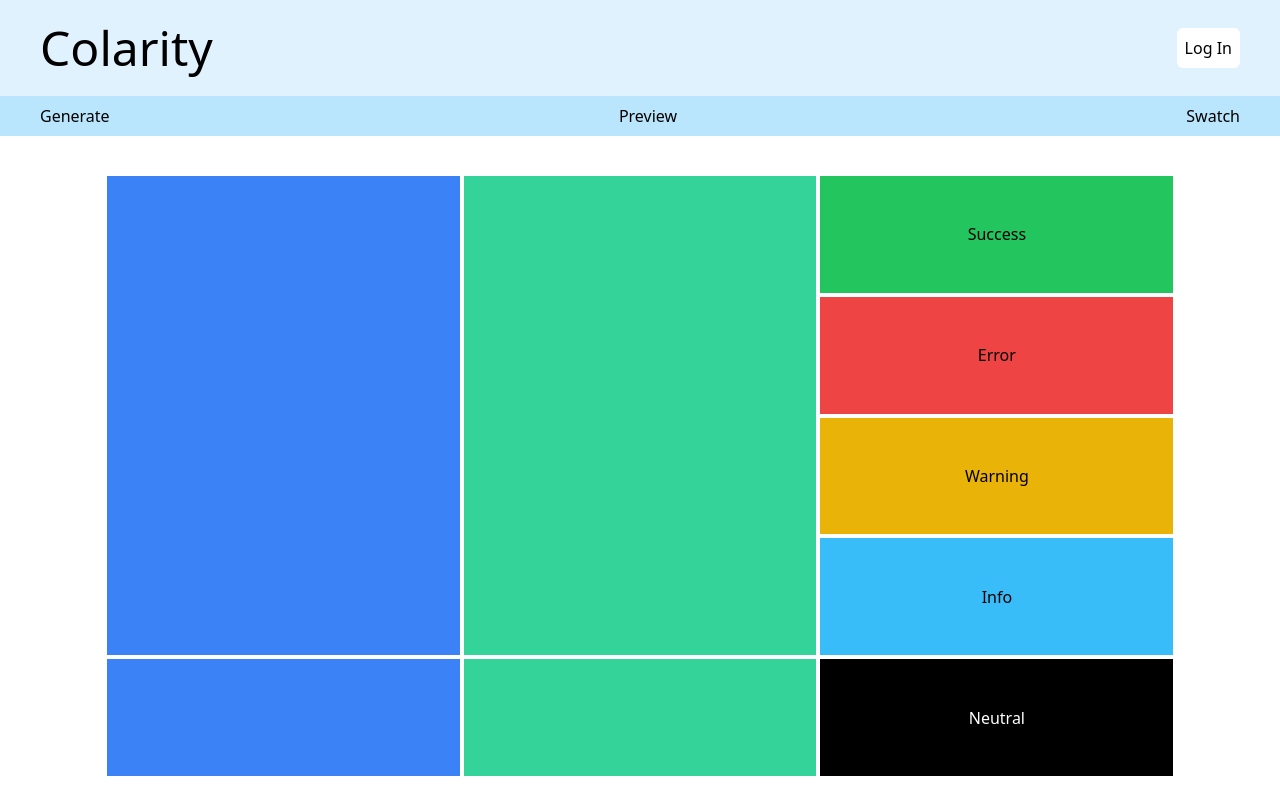
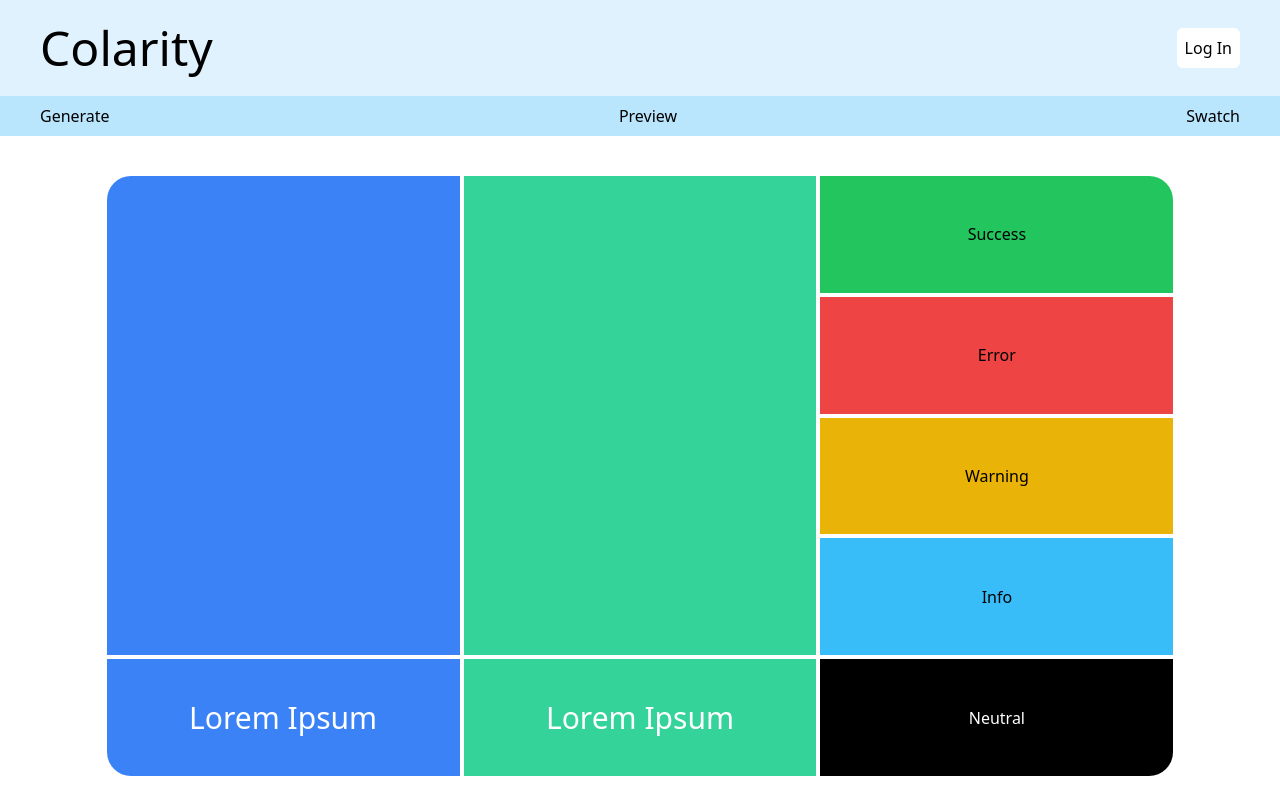
Before and after one commit to viatora/colarity, a Next.js app: page /generator in a window 1280 px wide. Built offline with nearby package versions, Linux system fonts and the light colour scheme.

Commit message:
style: add cute rounded corners

```diff
--- a/src/components/ColourGrid/ColourBlock/ColourBlock.tsx
+++ b/src/components/ColourGrid/ColourBlock/ColourBlock.tsx
@@ -2,22 +2,34 @@ import clsx from "clsx";
 
 interface ColourBlockProps {
   isLarge: boolean | undefined;
+  isContrastBlock: boolean | undefined;
   colour: string;
   semanticName: string | undefined;
+  contrastColour: string | undefined;
+  index: number;
 }
 
 export default function ColourBlock({
   isLarge,
+  isContrastBlock,
   colour,
   semanticName,
+  contrastColour,
+  index,
 }: ColourBlockProps) {
   return (
     <div
       className={clsx("col-span-1 flex justify-center items-center", {
         "row-span-4": isLarge,
         "row-span-1": !isLarge,
+        "rounded-tl-3xl": index === 0,
+
+        "rounded-tr-3xl": index === 2,
+        "rounded-bl-3xl": index === 6,
+        "rounded-br-3xl": index === 8,
       })}
       // apparently we have to use inline styles here because clsx and tailwind don't play well with dynamic values in props
+      // "Since bg-[${colour}] syntax doesn’t dynamically support arbitrary hex codes, use style for true dynamic values"
       style={{ backgroundColor: colour }}
     >
       {semanticName ? (
@@ -25,6 +37,12 @@ export default function ColourBlock({
           {semanticName}
         </p>
       ) : undefined}
+
+      {isContrastBlock ? (
+        <p className="text-3xl" style={{ color: contrastColour }}>
+          Lorem Ipsum
+        </p>
+      ) : undefined}
     </div>
   );
 }
--- a/src/components/ColourGrid/ColourGrid.tsx
+++ b/src/components/ColourGrid/ColourGrid.tsx
@@ -9,6 +9,7 @@ export default function ColourGrid() {
   const warningColour = `#eab308`;
   const infoColour = `#38bdf8`;
   const neutralColour = `#000000`;
+  const contrastColour = "white";
 
   const myColours = [
     { colour: primaryColour, isLarge: true },
@@ -17,8 +18,8 @@ export default function ColourGrid() {
     { colour: errorColour, semanticName: "Error" },
     { colour: warningColour, semanticName: "Warning" },
     { colour: infoColour, semanticName: "Info" },
-    { colour: primaryColour },
-    { colour: secondaryColour },
+    { colour: primaryColour, isContrastBlock: true },
+    { colour: secondaryColour, isContrastBlock: true },
     { colour: neutralColour, semanticName: "Neutral" },
   ];
 
@@ -32,6 +33,9 @@ export default function ColourGrid() {
               colour={colour.colour}
               isLarge={colour.isLarge}
               semanticName={colour.semanticName}
+              isContrastBlock={colour.isContrastBlock}
+              contrastColour={contrastColour}
+              index={index}
             />
           );
         })}
```
